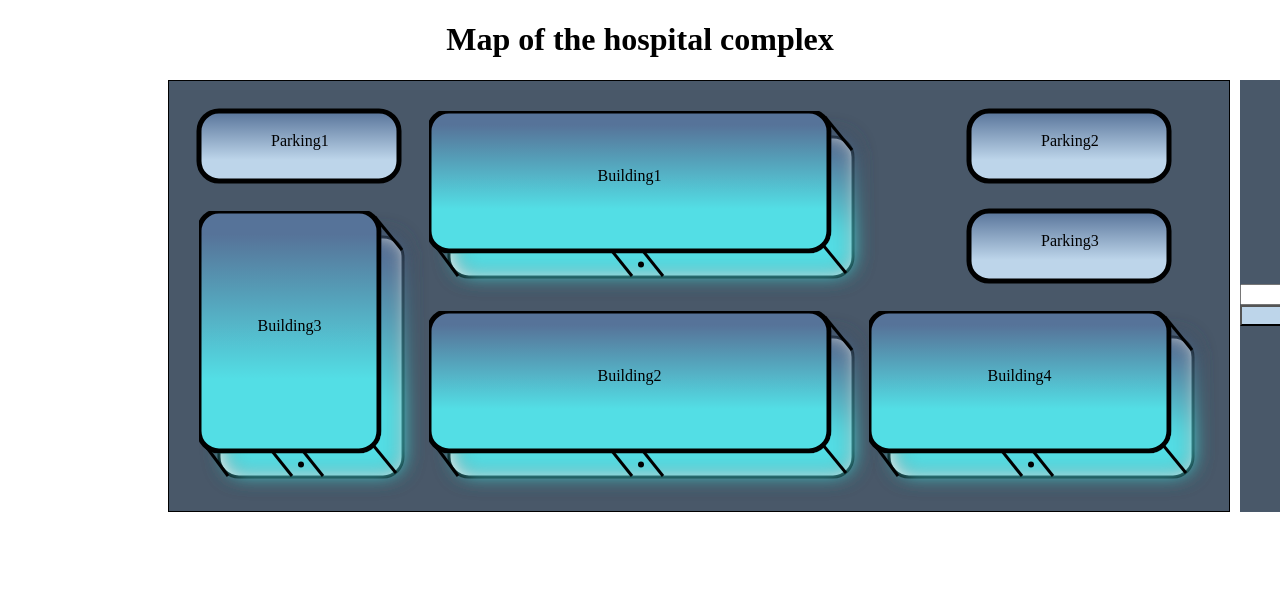
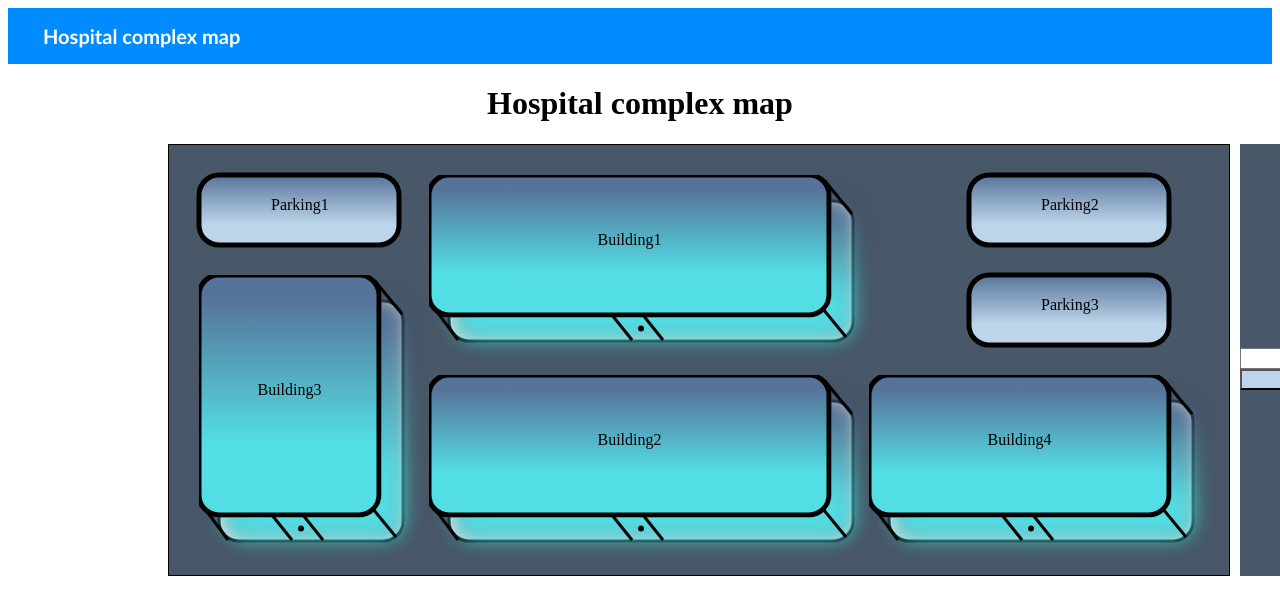
Before and after one commit to Health-Care-Clinic/Health-Care-Clinic, an Angular app in the folder ManagerApplication/ManagerApp/: page / in a window 1280 px wide. Shown: the top 614 px of the page. Built offline with nearby package versions, Linux system fonts and the light colour scheme.

Commit message:
improvement(e03): add back button to hospital complex map from floors

```diff
--- a/ManagerApplication/ManagerApp/src/app/component/hospital-map/floor.component.css
+++ b/ManagerApplication/ManagerApp/src/app/component/hospital-map/floor.component.css
@@ -38,3 +38,30 @@
 .vertical-nav li.current a {
     color:#FFFFFF;
 }
+nav {
+    text-align: center;
+    background-color: #008cff;
+    font-family: arial;
+}
+.nav-wrapper a {
+    color: white;
+    text-decoration: none;
+    padding: 15px;
+    font-family:Calibri, Arial;
+    font-size:20px;
+    font-weight:bold;
+}
+nav a:hover {
+    background: #47ACFF;
+}
+.nav-wrapper {
+    padding: 0 20px 0 20px;
+    overflow:auto;
+}
+nav ul, nav ul li {
+    display: inline-block;
+    padding: 0px;
+}
+.menuButton {
+    float: left;
+}
--- a/ManagerApplication/ManagerApp/src/app/component/hospital-map/floor.component.html
+++ b/ManagerApplication/ManagerApp/src/app/component/hospital-map/floor.component.html
@@ -1,3 +1,10 @@
+<nav class="nav">
+    <div class="nav-wrapper">
+        <ul class="menuButton">
+            <li><a [routerLink]="['']">Hospital complex map</a></li>
+        </ul>
+    </div>
+</nav>
 <h1 style="margin-left:auto; margin-right:auto; display:block;text-align:center;">{{building.name}}</h1>
 <div style="margin-left:auto; margin-right:auto; display:flex;align-content:center;">
     <div style="margin-right:30px;">
--- a/ManagerApplication/ManagerApp/src/app/component/hospital-map/hospital-map.component.css
+++ b/ManagerApplication/ManagerApp/src/app/component/hospital-map/hospital-map.component.css
@@ -34,3 +34,31 @@
 .vertical-nav li.current a {
     color:#FFFFFF;
 }
+
+nav {
+    text-align: center;
+    background-color: #008cff;
+    font-family: arial;
+}
+.nav-wrapper a {
+    color: white;
+    text-decoration: none;
+    padding: 15px;
+    font-family:Calibri, Arial;
+    font-size:20px;
+    font-weight:bold;
+}
+nav a:hover {
+    background: #47ACFF;
+}
+.nav-wrapper {
+    padding: 0 20px 0 20px;
+    overflow:auto;
+}
+nav ul, nav ul li {
+    display: inline-block;
+    padding: 0px;
+}
+.menuButton {
+    float: left;
+}
--- a/ManagerApplication/ManagerApp/src/app/component/hospital-map/hospital-map.component.html
+++ b/ManagerApplication/ManagerApp/src/app/component/hospital-map/hospital-map.component.html
@@ -1,4 +1,11 @@
-<h1 style="margin-left:auto; margin-right:auto; display:block;text-align:center;">Map of the hospital complex</h1>
+<nav class="nav">
+    <div class="nav-wrapper">
+        <ul class="menuButton">
+            <li><a [routerLink]="['']">Hospital complex map</a></li>
+        </ul>
+    </div>
+</nav>
+<h1 style="margin-left:auto; margin-right:auto; display:block;text-align:center;">Hospital complex map</h1>
 <div style="margin-left:auto; margin-right:auto; display:flex;align-content:flex-end;">
     <div style="margin-right: 20px; padding: 70px;" *ngIf="!(building?.type.toString() === '0')"></div>
     <div style="margin-right: 20px;" *ngIf="isHospital && selectedBuilding">
```
